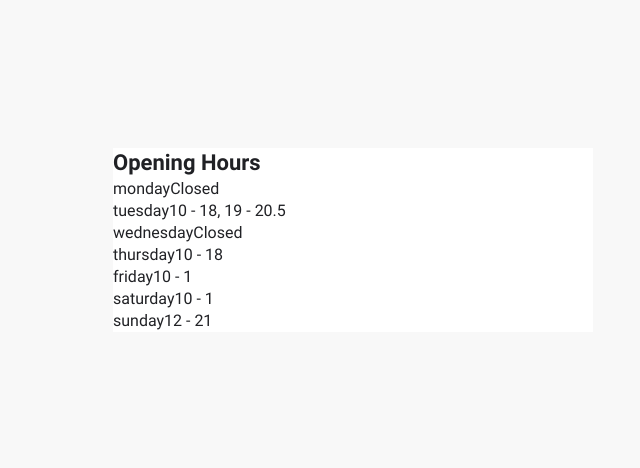
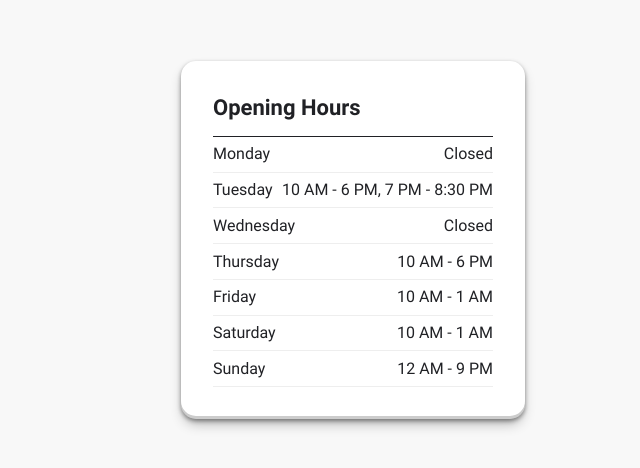
Before and after one commit to martyjg/opening-hours, a React (Vite) app: page / in a window 1280 px wide. Shown: the part 160-628 px from the top of the page, without its empty margins (287-927 px from the left). Built offline with nearby package versions, Linux system fonts and the light colour scheme.

Commit message:
Convert to 12 hour clock

```diff
--- a/src/components/OpeningHours/OpeningHours.styled.ts
+++ b/src/components/OpeningHours/OpeningHours.styled.ts
@@ -9,17 +9,32 @@ const Container = styled.div`
 `
 
 const Card = styled.div`
-  max-width: 480px;
+  max-width: 280px;
   width: 100%;
   background-color: var(--background-highlight);
+  padding: 2rem;
+  border-radius: 15px;
+  box-shadow: rgba(0, 0, 0, 0.4) 0px 2px 4px, rgba(0, 0, 0, 0.3) 0px 7px 13px -3px, rgba(0, 0, 0, 0.2) 0px -3px 0px inset;
+  `
+const Heading = styled.h1`
+  font-size: ${SIZES.xl};
+  margin-bottom: 0.8rem;
 `
 
-const Heading = styled.h1`
-  font-size: ${SIZES.xl};
+const ListItem = styled.li`
+  display: flex;
+  justify-content: space-between;
+  border-bottom: 1px solid var(--typography-inactive);
+  text-transform: capitalize;
+  padding: 0.4rem 0;
+  &:first-child {
+    border-top: 1px solid var(--typography-default)
+  }
 `
 
 export {
   Container,
   Card,
   Heading,
+  ListItem,
 }
--- a/src/components/OpeningHours/OpeningHours.tsx
+++ b/src/components/OpeningHours/OpeningHours.tsx
@@ -1,5 +1,5 @@
 import data from '../../data.json';
-import { Container, Card, Heading } from './OpeningHours.styled';
+import { Container, Card, Heading, ListItem } from './OpeningHours.styled';
 
 // TODO:
 // Set day indicator
@@ -20,6 +20,20 @@ interface ReadableDay extends Day {
 
 export const convertSecondsToHours = (value: number) => value / 60 / 60;
 
+const convertDecimalToMinutes = (value: number) => value * 10 * 6;
+
+const convertTwentyFourToTwelveHour = (value: number) => {
+  let clock = 'AM';
+  let hour = Math.trunc(value);
+  const decimal = value - hour;
+  const minutes = convertDecimalToMinutes(decimal);
+  if (hour > 12) {
+    hour = hour % 12;
+    clock = 'PM';
+  }
+  return `${hour}${minutes ? `:${minutes}` : ''} ${clock}`;
+};
+
 const moveLateClosings = (item: Day, index: number, array: Array<Day>) => {
   if (item.clopenings?.[0]?.type === 'close') {
     array[index - 1]
@@ -32,11 +46,14 @@ const buildReadableOpenHours = (clopenings: Array<Clopening | undefined>) => {
   let openings: Array<string> = [];
   let readableOpeningHours = '';
   openings = clopenings.reduce((acc: Array<string>, clopening) => {
+    const value = clopening
+      ? convertTwentyFourToTwelveHour(convertSecondsToHours(clopening.value))
+      : 0;
     if (clopening?.type === 'open') {
-      readableOpeningHours += convertSecondsToHours(clopening.value);
+      readableOpeningHours += value;
     }
     if (clopening?.type === 'close') {
-      readableOpeningHours += ` - ${convertSecondsToHours(clopening.value)}`;
+      readableOpeningHours += ` - ${value}`;
       acc.push(readableOpeningHours);
       readableOpeningHours = '';
     }
@@ -73,12 +90,12 @@ const OpeningHours = () => {
         <ol>
           {openingHours.map((item) => {
             return (
-              <li key={item.day}>
+              <ListItem key={item.day}>
                 <span>{item.day}</span>
                 {item.readableOpeningHours?.length > 0
                   ? item.readableOpeningHours.join(', ')
                   : 'Closed'}
-              </li>
+              </ListItem>
             );
           })}
         </ol>
```
